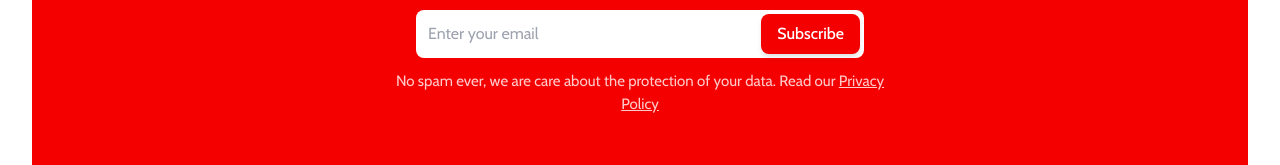
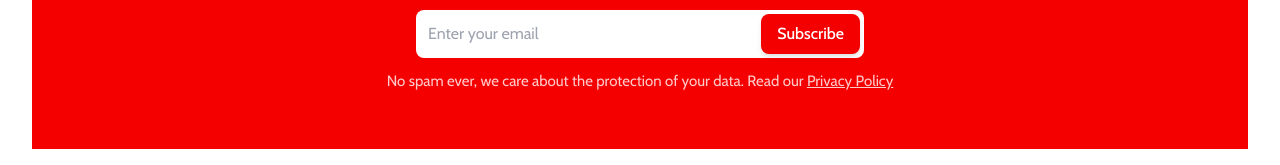
Before and after one commit to safayetdib/spicy-mexican-chefs-client-side, a React (Vite) app: page / in a window 1280 px wide. Shown: the part 2232-2397 px from the top of the page. Built offline with nearby package versions, Linux system fonts and the light colour scheme.

Commit message:
updated contents

```diff
--- a/src/components/Newletter/Newsletter.jsx
+++ b/src/components/Newletter/Newsletter.jsx
@@ -30,9 +30,8 @@ const Newsletter = () => {
 							</button>
 						</form>
 						<p className="mt-3 max-w-lg text-[15px] text-red-200 sm:mx-auto">
-							No spam ever, we are care about the protection of your data. Read
-							our{' '}
-							<Link className="underline" to="/">
+							No spam ever, we care about the protection of your data. Read our{' '}
+							<Link className="underline" to="/policy">
 								{' '}
 								Privacy Policy{' '}
 							</Link>
--- a/src/pages/ChefsRecipe/ChefsRecipe.jsx
+++ b/src/pages/ChefsRecipe/ChefsRecipe.jsx
@@ -6,7 +6,7 @@ const ChefsRecipe = () => {
 	return (
 		<main>
 			<ChefDetails />
-			<section className="my-10 bg-red-500 px-4 py-10">
+			<section className="my-10 bg-red-500 px-4 pb-14 pt-10">
 				<div className="mx-auto max-w-screen-xl px-4 md:px-8">
 					<div className="grid gap-6 sm:grid-cols-2 lg:grid-cols-3">
 						<Recipe />
--- a/src/pages/ErrorPage/ErrorPage.jsx
+++ b/src/pages/ErrorPage/ErrorPage.jsx
@@ -8,7 +8,11 @@ const ErrorPage = () => {
 		<main>
 			<div className="mx-auto flex h-screen max-w-screen-xl items-center justify-start px-4 md:px-8">
 				<div className="mx-auto max-w-lg space-y-3 text-center">
-					<img src="/src/assets/error.jpg" alt="error" className="h-80" />
+					<img
+						src="https://img.freepik.com/free-vector/postpone-concept_23-2148494300.jpg?w=826&t=st=1683036156~exp=1683036756~hmac=9ec50466b5b5d14b0a483ac04bd21d9360e2491f9d1877a4bc8331a52a68555e"
+						alt="error"
+						className="h-80"
+					/>
 					<h3 className="font-caveat text-4xl font-semibold text-red-accent sm:text-5xl">
 						Oops!
 					</h3>
```
Also changed, not shown: firebase.json (added), 1 other file (tests, documents, lock files or other folders).
